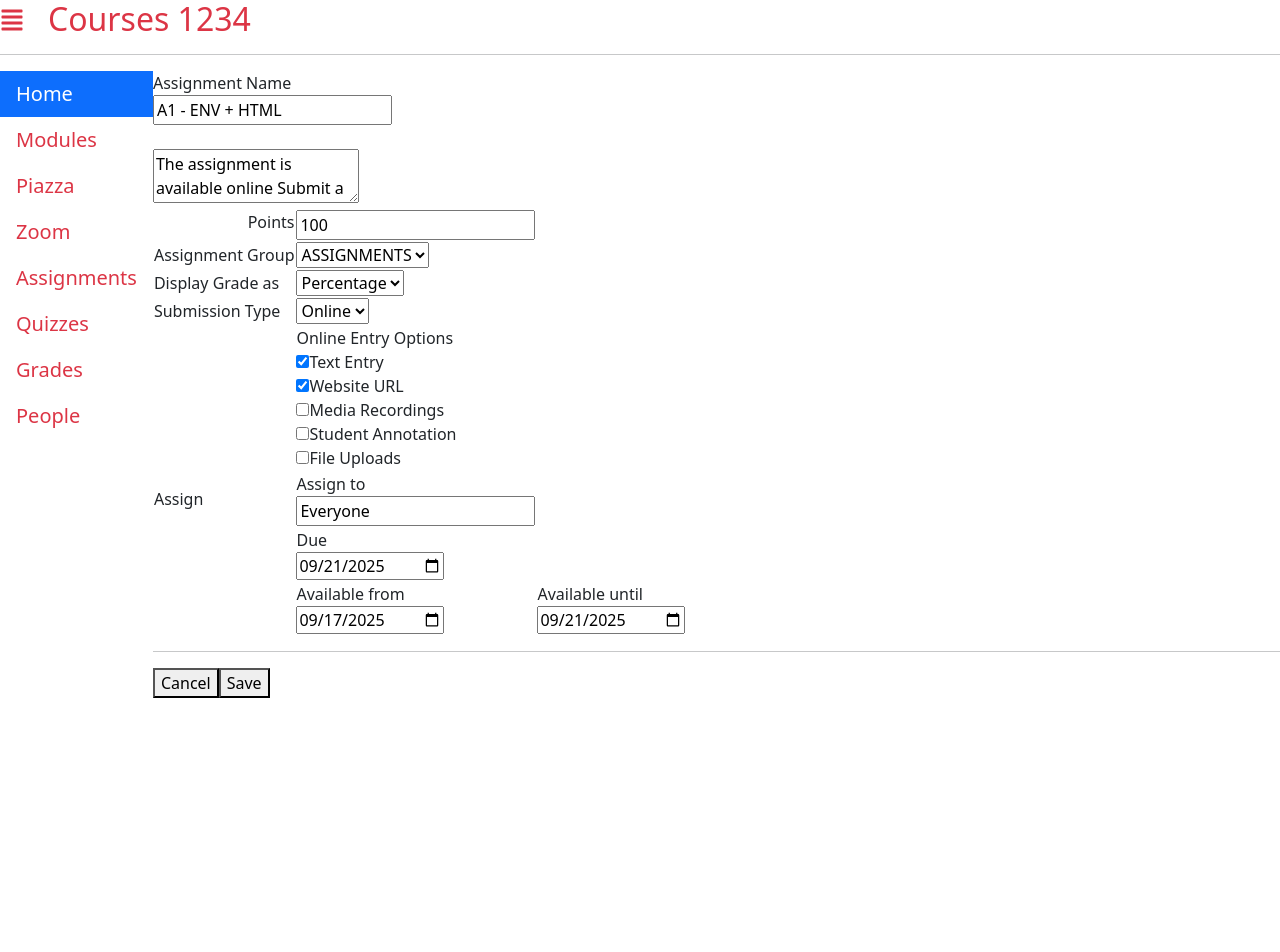
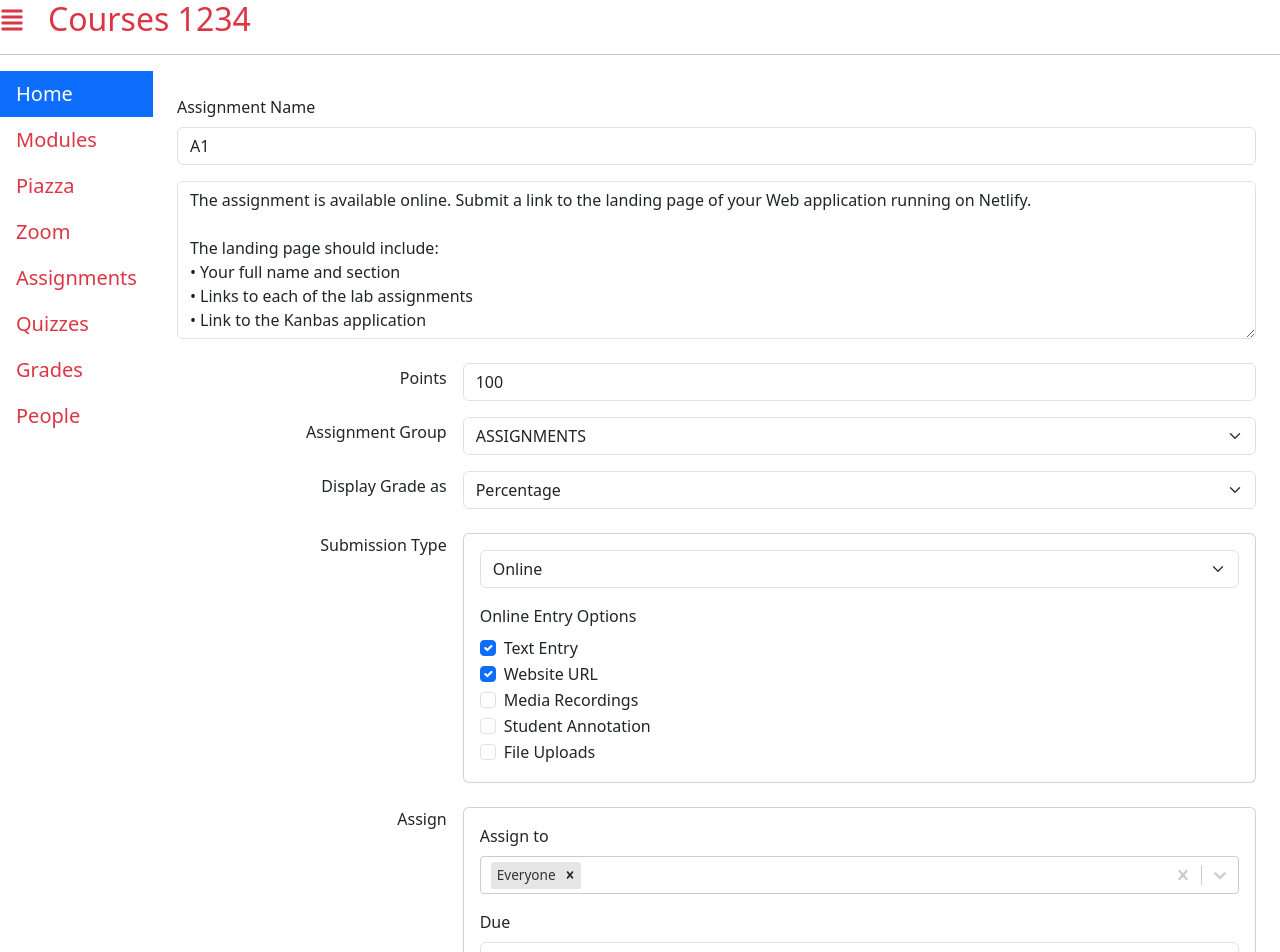
Before and after one commit to teja1412-hub/kambaz-next-js, a Next.js app: page /Courses/1234/Assignments/123 in a window 1280 px wide. Shown: the top 952 px of the page. Before the commit the page ends 800 px from the top, so only its background shows below. Built offline with nearby package versions, Linux system fonts and the light colour scheme.

Commit message:
Initial commit: assgn 2

```diff
--- a/app/(Kambaz)/Courses/[cid]/Assignments/[aid]/page.tsx
+++ b/app/(Kambaz)/Courses/[cid]/Assignments/[aid]/page.tsx
@@ -1,97 +1,200 @@
+"use client";
+
+import Form from "react-bootstrap/Form";
+import Button from "react-bootstrap/Button";
+import Card from "react-bootstrap/Card";
+import "bootstrap/dist/css/bootstrap.min.css";
+import Select from "react-select";
+
+
 export default function AssignmentEditor() {
   return (
-    <div id="wd-assignments-editor">
-      <label htmlFor="wd-name">Assignment Name</label><br/>
-      <input id="wd-name" value="A1 - ENV + HTML" /><br /><br />
-      <textarea id="wd-description">
-        The assignment is available online Submit a link to the landing page of
-      </textarea>
-      <br />
-      <table>
-        <tr>
-          <td align="right" valign="top">
-            <label htmlFor="wd-points">Points</label>
-          </td>
-          <td>
-            <input id="wd-points" value={100} />
-          </td>
-        </tr>
-        <tr>
-            <td><label htmlFor="wd-group">Assignment Group</label></td>
-            <td>
-                <select id="wd-group">
+    <div id="wd-assignments-editor" className="p-4">
+      <Form>
+        {/* Assignment Name */}
+        <Form.Group className="mb-3">
+          <Form.Label>Assignment Name</Form.Label>
+          <Form.Control type="text" defaultValue="A1" />
+        </Form.Group>
+
+        {/* Description */}
+        <Form.Group className="mb-4">
+          {/* <Form.Label>Description</Form.Label> */}
+          <Form.Control
+            as="textarea"
+            rows={6}
+            defaultValue={`The assignment is available online. Submit a link to the landing page of your Web application running on Netlify.
+
+The landing page should include:
+• Your full name and section
+• Links to each of the lab assignments
+• Link to the Kanbas application
+• Links to all relevant source code repositories`}
+          />
+        </Form.Group>
+
+        {/* Points */}
+        <Form.Group className="d-flex align-items-center mb-3">
+          <Form.Label
+            htmlFor="wd-points"
+            className="me-3 text-end"
+            style={{ flex: "0 0 25%" }}
+          >
+            Points
+          </Form.Label>
+          <Form.Control
+            id="wd-points"
+            type="number"
+            defaultValue={100}
+            style={{ flex: "1" }}
+          />
+        </Form.Group>
+
+        {/* Assignment Group */}
+        <Form.Group className="d-flex align-items-center mb-3">
+          <Form.Label
+            htmlFor="wd-group"
+            className="me-3 text-end"
+            style={{ flex: "0 0 25%" }}
+          >
+            Assignment Group
+          </Form.Label>
+          <Form.Select
+            id="wd-group"
+            defaultValue="ASSIGNMENTS"
+            style={{ flex: "1" }}
+          >
             <option value="ASSIGNMENTS">ASSIGNMENTS</option>
             <option value="QUIZZES">QUIZZES</option>
             <option value="EXAMS">EXAMS</option>
             <option value="PROJECT">PROJECT</option>
-                </select>
-            </td>
-        </tr>
-        <tr>
-            <td><label htmlFor="wd-display-grade-as">Display Grade as</label></td>
-            <td>
-                <select id="wd-display-grade-as">
+          </Form.Select>
+        </Form.Group>
+
+        {/* Display Grade as */}
+        <Form.Group className="d-flex align-items-center mb-4">
+          <Form.Label
+            htmlFor="wd-display-grade-as"
+            className="me-3 text-end"
+            style={{ flex: "0 0 25%" }}
+          >
+            Display Grade as
+          </Form.Label>
+          <Form.Select
+            id="wd-display-grade-as"
+            defaultValue="Percentage"
+            style={{ flex: "1" }}
+          >
             <option value="Percentage">Percentage</option>
             <option value="GPA">GPA</option>
             <option value="Alphabet">Alphabet</option>
-                </select>
-            </td>
-        </tr>
-        <tr>
-            <td><label htmlFor="wd-submission-type">Submission Type</label></td>
-            <td>
-                <select id="wd-submission-type">
+          </Form.Select>
+        </Form.Group>
+
+        {/* Submission Type Box */}
+        <Form.Group className="d-flex align-items-start mb-4">
+          <Form.Label className="me-3 text-end" style={{ flex: "0 0 25%" }}>
+            Submission Type
+          </Form.Label>
+          <Card style={{ flex: "1" }}>
+            <Card.Body>
+              <Form.Select defaultValue="Online" className="mb-3">
                 <option value="Online">Online</option>
                 <option value="Offline">Offline</option>
-                </select>
-            </td>
-        </tr>
-        <tr>
-            <td></td>
-            <td>
-                Online Entry Options <br />
-                <input type="checkbox" name="wd-online-entry-options" id="wd-text-entry" defaultChecked/>
-                <label htmlFor="wd-text-entry">Text Entry</label> <br/>
-                <input type="checkbox" name="wd-online-entry-options" id="wd-website-url" defaultChecked/>
-                <label htmlFor="wd-website-url">Website URL</label> <br/>
-                <input type="checkbox" name="wd-online-entry-options" id="wd-media-recordings"/>
-                <label htmlFor="wd-media-recordings">Media Recordings</label> <br/>
-                <input type="checkbox" name="wd-online-entry-options" id="wd-student-annotation"/>
-                <label htmlFor="wd-student-annotation">Student Annotation</label> <br/>
-                <input type="checkbox" name="wd-online-entry-options" id="wd-file-upload"/>
-                <label htmlFor="wd-file-upload">File Uploads</label> <br/>
-            </td>
-        </tr>
-        <tr>
-            <td><label htmlFor="assign-to">Assign</label></td>
-            <td>
-                <label htmlFor="assign-to">Assign to</label><br/>
-                <input id="assign-to" defaultValue="Everyone"/>
-            </td>
-        </tr>
-        <tr>
-            <td></td>
-            <td>
-                <label htmlFor="wd-due-date" >Due</label><br/>
-                <input type="date" id="wd-due-date" defaultValue="2025-09-21"/>
-            </td>
-        </tr>
-        <tr>
-            <td></td>
-            <td>
-                <label htmlFor="wd-available-from" >Available from</label><br/>
-                <input type="date" id="wd-available-from" defaultValue="2025-09-17"/>
-            </td>
-            <td>
-                <label htmlFor="wd-available-until" >Available until</label><br/>
-                <input type="date" id="wd-available-until" defaultValue="2025-09-21"/>
-            </td>
-        </tr>
-      </table>
-      <hr/>
+              </Form.Select>
+
+              <Form.Label>Online Entry Options</Form.Label>
               <div>
-        <button id="wd-cancel">Cancel</button>
-        <button id="wd-save">Save</button>
+                <Form.Check
+                  type="checkbox"
+                  id="wd-text-entry"
+                  label="Text Entry"
+                  defaultChecked
+                />
+                <Form.Check
+                  type="checkbox"
+                  id="wd-website-url"
+                  label="Website URL"
+                  defaultChecked
+                />
+                <Form.Check
+                  type="checkbox"
+                  id="wd-media-recordings"
+                  label="Media Recordings"
+                />
+                <Form.Check
+                  type="checkbox"
+                  id="wd-student-annotation"
+                  label="Student Annotation"
+                />
+                <Form.Check
+                  type="checkbox"
+                  id="wd-file-upload"
+                  label="File Uploads"
+                />
               </div>
+            </Card.Body>
+          </Card>
+        </Form.Group>
+
+        {/* Assign Box */}
+        <Form.Group className="d-flex align-items-start mb-4">
+          <Form.Label className="me-3 text-end" style={{ flex: "0 0 25%" }}>
+            Assign
+          </Form.Label>
+          <Card style={{ flex: "1" }}>
+            <Card.Body>
+              {/* Assign To */}
+          <Form.Group className="mb-3">
+            <Form.Label>Assign to</Form.Label>
+            <Select
+              isMulti
+              defaultValue={{ value: "everyone", label: "Everyone" }}
+              options={[
+                { value: "everyone", label: "Everyone" },
+                { value: "students only", label: "Students only" },
+                { value: "TA's", label: "TA's" },
+              ]}
+              className="w-100"
+            />
+          </Form.Group>
+
+              {/* Due */}
+              <Form.Group className="mb-3" controlId="wd-due-date">
+                <Form.Label>Due</Form.Label>
+                <Form.Control type="date" defaultValue="2025-09-21" />
+              </Form.Group>
+
+              {/* Available From & Until */}
+              <div className="d-flex gap-3">
+                <Form.Group className="flex-fill" controlId="wd-available-from">
+                  <Form.Label>Available from</Form.Label>
+                  <Form.Control type="date" defaultValue="2025-09-17" />
+                </Form.Group>
+                <Form.Group
+                  className="flex-fill"
+                  controlId="wd-available-until"
+                >
+                  <Form.Label>Available until</Form.Label>
+                  <Form.Control type="date" defaultValue="2025-09-21" />
+                </Form.Group>
               </div>
-);}
+            </Card.Body>
+          </Card>
+        </Form.Group>
+
+        <hr />
+
+        {/* Buttons */}
+        <div className="d-flex justify-content-end gap-2">
+          <Button variant="secondary" id="wd-cancel">
+            Cancel
+          </Button>
+          <Button variant="danger" id="wd-save">
+            Save
+          </Button>
+        </div>
+      </Form>
+    </div>
+  );
+}
--- a/app/(Kambaz)/Courses/[cid]/Assignments/page.tsx
+++ b/app/(Kambaz)/Courses/[cid]/Assignments/page.tsx
@@ -120,7 +120,7 @@ export default function Assignments() {
             </ListGroup>
           </ListGroupItem>
         </ListGroup>
-        <input placeholder="Search for Assignments" id="wd-search-assignment" />
+        {/* <input placeholder="Search for Assignments" id="wd-search-assignment" />
         <button id="wd-add-assignment-group">+ Group</button>
         <button id="wd-add-assignment">+ Assignment</button>
         <h3 id="wd-assignments-title">
@@ -208,7 +208,7 @@ export default function Assignments() {
         </ul>
       </div>
 
-      <div id="wd-projects">
+      <div id="wd-projects"> */}
         <input placeholder="Search for Projects" id="wd-search-project" />
         <button id="wd-add-project-group">+ Group</button>
         <button id="wd-add-project">+ Project</button>
--- a/app/(Kambaz)/Courses/[cid]/Quizzes/page.tsx
+++ b/app/(Kambaz)/Courses/[cid]/Quizzes/page.tsx
@@ -4,7 +4,7 @@ export default function Quizzes() {
   return (
     <div>
       <h2>Quizzes</h2>
-      <div id="wd-quizzes">
+      {/* <div id="wd-quizzes">
         <input placeholder="Search for Quizzes"
               id="wd-search-quiz" />
         <button id="wd-add-quiz-group">+ Group</button>
@@ -23,6 +23,6 @@ export default function Quizzes() {
               Q2 - CSS + BOOTSTRAP
             </Link> <br /> Multiple Modules | <b>Not available until</b>  May 13 at 12.00am | <b>Due</b> May 20 at 11:59pm | 100 pts </li>
         </ul>
-      </div>
+      </div> */}
     </div>
 );}
--- a/package.json
+++ b/package.json
@@ -14,7 +14,8 @@
     "react": "19.1.0",
     "react-bootstrap": "^2.10.10",
     "react-dom": "19.1.0",
-    "react-icons": "^5.5.0"
+    "react-icons": "^5.5.0",
+    "react-select": "^5.10.2"
   },
   "devDependencies": {
     "@eslint/eslintrc": "^3",
```
Also changed, not shown: app/(Kambaz)/Account/Navigation.tsx (+7 -4 lines), app/(Kambaz)/Account/Profile/page.tsx (+108 -15 lines), app/(Kambaz)/Account/Signin/page.tsx (+53 -9 lines), app/(Kambaz)/Account/Signup/page.tsx (+52 -10 lines), app/(Kambaz)/Dashboard/page.tsx (+7 -7 lines), 1 other file (tests, documents, lock files or other folders). Lines whose indentation alone changed are shown as unchanged.
